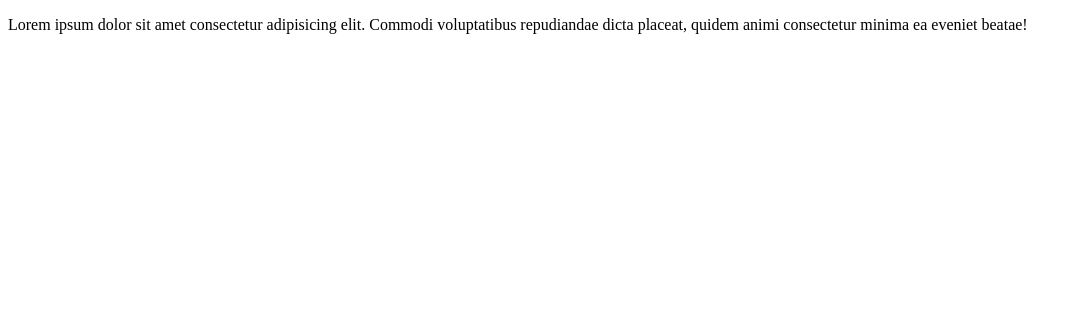
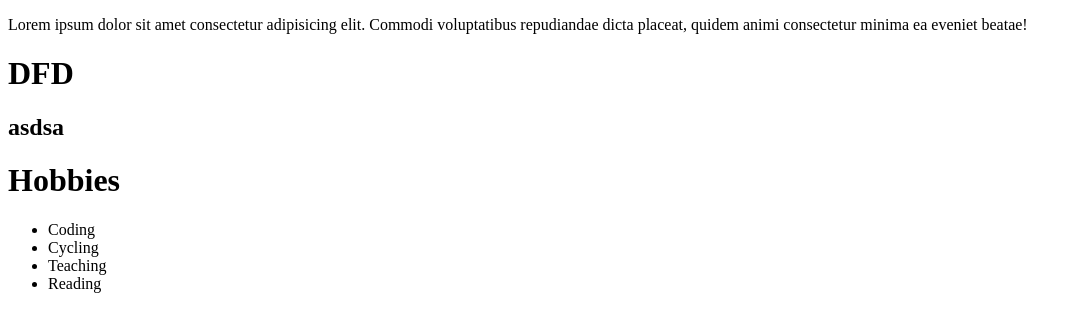
Before and after one commit to binayac/web.technology, a plain HTML site: page about-us.html in a window 1280 px wide. Shown: the whole page, without its empty margins (0-1081 px from the left). Drawn offline with Linux system fonts and the light colour scheme.

Commit message:
modified about-us.html

```diff
--- a/about-us.html
+++ b/about-us.html
@@ -8,5 +8,14 @@
 </head>
 <body>
     <p>Lorem ipsum dolor sit amet consectetur adipisicing elit. Commodi voluptatibus repudiandae dicta placeat, quidem animi consectetur minima ea eveniet beatae!</p>
+    <h1>DFD</h1>
+    <h2>asdsa</h2>
+    <h1>Hobbies</h1>
+    <ul>
+        <li>Coding</li>
+        <li>Cycling</li>
+        <li>Teaching</li>
+        <li>Reading</li>
+    </ul>
 </body>
 </html>
```
